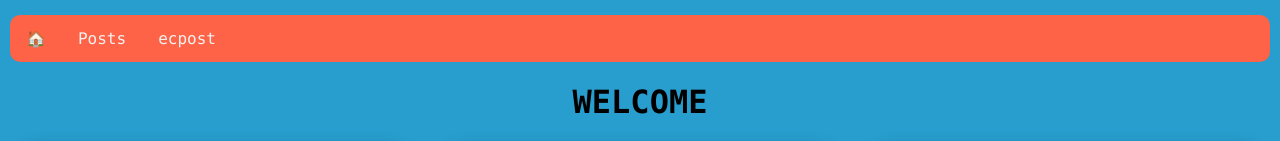
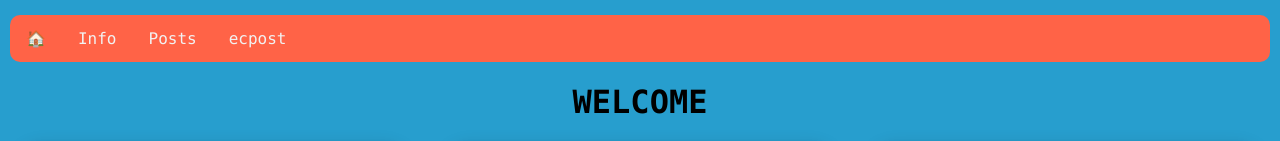
Before and after one commit to NitinSeelan/nsweb, a Next.js app: page / in a window 1280 px wide. Shown: the top 141 px of the page. Built offline with nearby package versions, Linux system fonts and the light colour scheme.

Commit message:
test fix 3

```diff
--- a/app/components/NavBar.js
+++ b/app/components/NavBar.js
@@ -3,7 +3,7 @@ const NavBar = () => {
     return(
         <div className = "topnav">
             <a href="/">🏠</a>
-           {/* <a href="/about">Info</a>*/}
+           <a href="/about">Info</a>
            <a href="/secondpage">Posts</a>
             <a href="/ecpost">ecpost</a>
 
```
